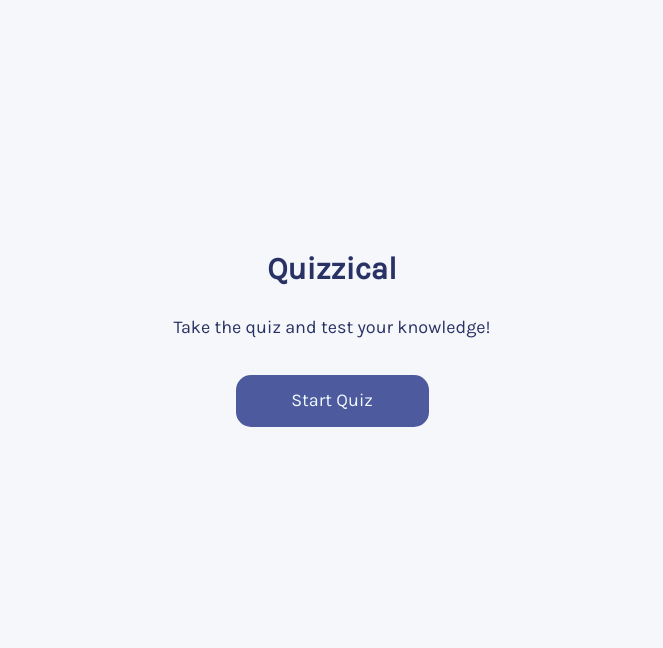
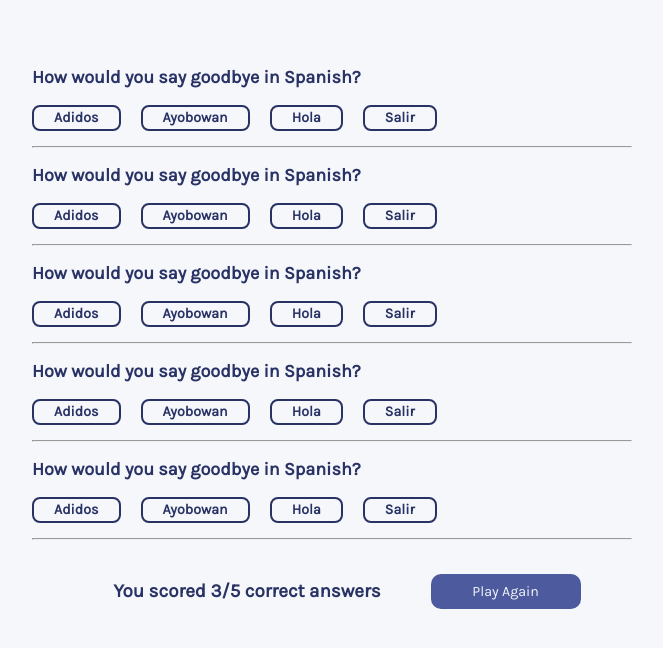
Before and after one commit to ChamodiDH/Quizzical-App, a React (Create React App) app: page / in a window 1280 px wide. Shown: the top 648 px of the page, without its empty margins (308-971 px from the left). Built offline with nearby package versions, Linux system fonts and the light colour scheme; a web font is replaced by a local one.

Commit message:
quiz page - UI

```diff
--- a/src/App.js
+++ b/src/App.js
@@ -1,11 +1,13 @@
 import logo from './logo.svg'
 import Home from './Home'
+import Quiz from './Quiz'
+import React from 'react'
 
 
 export default function App() {
   return (
     <div className="App">
-      <Home/>
+     <Quiz/>
     </div>
   );
 }
--- /dev/null
+++ b/src/Question.js
@@ -0,0 +1,18 @@
+import React from "react"
+
+export default function Question(){
+
+
+    return(
+        <div className="q-container">
+            <h3 className="question">How would you say goodbye in Spanish?</h3>
+            <div className="answer-box">
+            <h6 className="answer">Adidos</h6>
+            <h6 className="answer">Ayobowan</h6>
+            <h6 className="answer">Hola</h6>
+            <h6 className="answer">Salir</h6>
+            </div>
+            <hr/>
+        </div>
+    )
+}
--- /dev/null
+++ b/src/Quiz.js
@@ -0,0 +1,30 @@
+import React from "react"
+import Question from "./Question"
+
+export default function Quiz(){
+
+    const ischeck = true
+    return(
+        <div>
+            <Question/>
+            <Question/>
+            <Question/>
+            <Question/>
+            <Question/>
+
+    {!ischeck ?
+        <footer>
+            <button className="btn-check-answer">Check answers</button>
+        </footer>
+        : <footer>
+                <div className="ftr-score-container">
+                    <h5 className="score">You scored 3/5 correct answers</h5>
+                    <button className="btn-play-again">Play Again</button>
+                </div>
+            </footer>}
+
+        </div>
+    )
+
+
+}
--- a/src/style.css
+++ b/src/style.css
@@ -1,5 +1,6 @@
 body {
   margin: 0;
+  padding-top: 50px;
   font-family: -apple-system, BlinkMacSystemFont, 'Segoe UI', 'Roboto', 'Oxygen',
     'Ubuntu', 'Cantarell', 'Fira Sans', 'Droid Sans', 'Helvetica Neue',
     sans-serif;
@@ -58,3 +59,113 @@ code {
   border: none;
   margin-top: 20px;
 }
+
+.answer-box{
+  display:flex;
+  justify-content:flex-start;
+  margin-bottom: 15px;
+
+}
+
+.answer{
+  margin: 0;
+  padding: 5px 20px;
+border: 2px solid  #293264;;
+border-radius: 7.94239px;
+margin-right: 20px;
+font-family: 'Karla';
+font-style: normal;
+font-weight: 700;
+font-size: 14.24px;
+line-height: 12px;
+text-align: center;
+
+color: #293264
+}
+
+.question{
+  font-family: 'Karla';
+font-style: normal;
+font-weight: 700;
+font-size: 18px;
+line-height: 19px;
+/* identical to box height */
+
+
+color: #293264
+}
+
+.q-container{
+  max-width: 600px;
+  margin-left: auto;
+  margin-right: auto;
+}
+
+.btn-check-answer{
+background: #4D5B9E;
+border-radius: 10px;
+width: 150px;
+display: block;
+height: 35px;
+text-align: center;
+color: #F5F7FB;
+padding: 5px 10px;
+margin-left: auto;
+margin-right: auto;
+margin-top: 30px;
+margin-bottom: 20px;
+border:none;
+font-family: 'Karla';
+font-style: normal;
+font-weight: 400;
+font-size: 14.24px;
+line-height: 12px;
+text-align: center;
+
+color: #F5F7FB;
+
+}
+
+.ftr-score-container{
+  display: flex;
+  max-width: 500px;
+  margin-right: auto;
+  margin-left: auto;
+  justify-content: center;
+  align-items: center;
+
+}
+
+.score{
+font-family: 'Karla';
+font-style: normal;
+font-weight: 700;
+font-size: 18.8px;
+line-height: 15px;
+text-align: center;
+padding:5px 30px;
+color: #293264;
+
+}
+
+.btn-play-again{
+  background: #4D5B9E;
+  border-radius: 10px;
+  width: 150px;
+  display: block;
+  height: 35px;
+  text-align: center;
+  color: #F5F7FB;
+  padding: 5px 10px;
+ margin-left: 20px;
+  border:none;
+  font-family: 'Karla';
+  font-style: normal;
+  font-weight: 400;
+  font-size: 14.24px;
+  line-height: 12px;
+  text-align: center;
+
+  color: #F5F7FB;
+
+}
```
Also changed, not shown: public/index.html (+7 -5 lines), src/test.js (added, +31 -0 lines).
